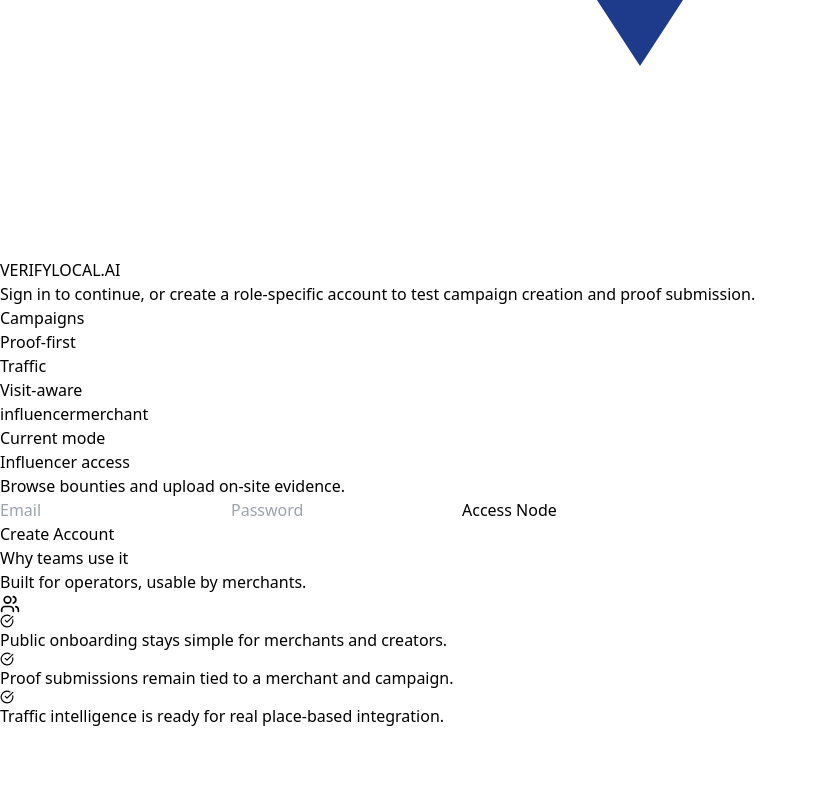
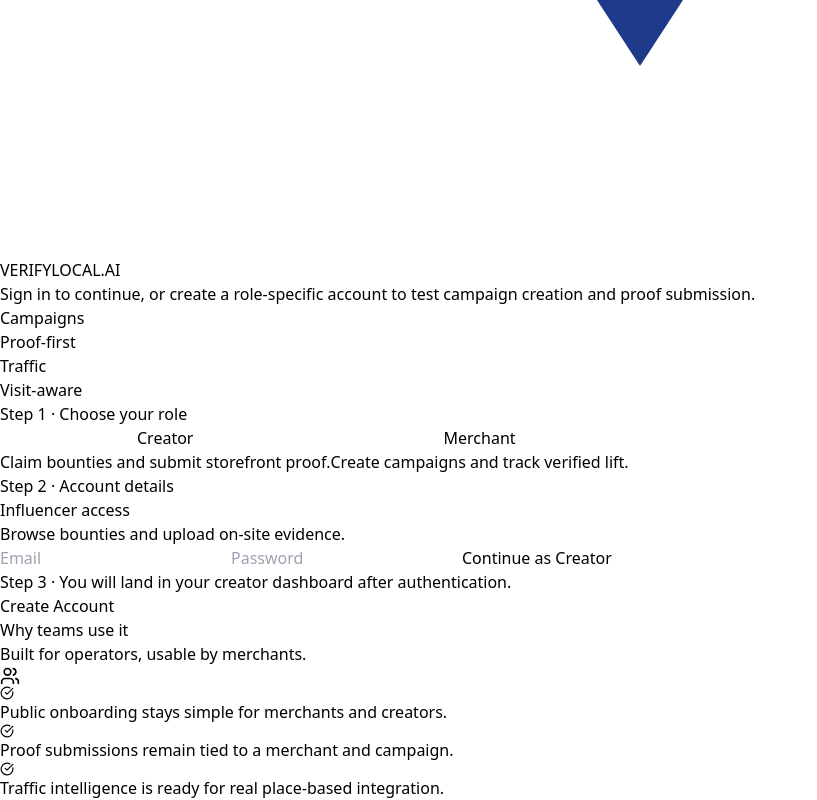
Before and after one commit to hongbo106/verifylocal.ai, a React (Vite) app: page / in a window 1280 px wide. Shown: the part 3180-3980 px from the top of the page, without its empty margins (0-817 px from the left). Before the commit the page ends 3908 px from the top, so only its background shows below. Built offline with nearby package versions, Linux system fonts and the light colour scheme.

Commit message:
Improve onboarding clarity with step-based auth and role cards

```diff
--- a/src/App.jsx
+++ b/src/App.jsx
@@ -57,6 +57,22 @@
 const AuthPage = ({ portalMode, roleMode, setRoleMode, authMode, setAuthMode, formData, setFormData, handleAuth, sessionID }) => {
   const isAdminPortal = portalMode === 'admin';
   const availableRoles = isAdminPortal ? ['admin'] : ['influencer', 'merchant'];
+  const roleConfig = {
+    merchant: {
+      title: 'Merchant',
+      subtitle: 'Create campaigns and track verified lift.',
+    },
+    influencer: {
+      title: 'Creator',
+      subtitle: 'Claim bounties and submit storefront proof.',
+    },
+    admin: {
+      title: 'Admin',
+      subtitle: 'Audit network activity and traffic signals.',
+    },
+  };
+  const currentRoleCopy = roleConfig[roleMode] || roleConfig.influencer;
+  const submitLabel = authMode === 'signin' ? `Continue as ${currentRoleCopy.title}` : `Create ${currentRoleCopy.title} account`;
 
   return (
   <div className={`${isAdminPortal ? 'bg-[radial-gradient(circle_at_top_left,_rgba(37,99,235,0.18),_transparent_22%),linear-gradient(180deg,_#020617_0%,_#0f172a_52%,_#111827_100%)]' : 'bg-[radial-gradient(circle_at_top_left,_rgba(37,99,235,0.12),_transparent_28%),linear-gradient(180deg,_#f8fafc_0%,_#eef4ff_42%,_#ffffff_100%)]'} min-h-screen animate-in fade-in duration-300`}>
@@ -177,14 +193,28 @@
             </div>
 
             <div className="p-8">
-              <div className="flex bg-slate-100 p-1 rounded-2xl mb-6">
-                {availableRoles.map(r => (
-                  <button key={r} onClick={() => setRoleMode(r)} className={`flex-1 py-3 text-[10px] font-black uppercase tracking-widest rounded-xl transition-all ${roleMode === r ? 'bg-white shadow-md text-blue-600' : 'text-slate-400'}`}>{r}</button>
-                ))}
+              <div className="mb-6">
+                <p className="text-[10px] font-black uppercase tracking-[0.2em] text-slate-400 mb-3">Step 1 · Choose your role</p>
+                <div className={`grid gap-3 ${isAdminPortal ? 'grid-cols-1' : 'grid-cols-1 sm:grid-cols-2'}`}>
+                  {availableRoles.map((r) => {
+                    const isActiveRole = roleMode === r;
+                    return (
+                      <button
+                        key={r}
+                        type="button"
+                        onClick={() => setRoleMode(r)}
+                        className={`text-left rounded-2xl border px-4 py-4 transition-all ${isActiveRole ? 'bg-blue-50 border-blue-300 shadow-sm' : 'bg-white border-slate-200 hover:border-blue-200'}`}
+                      >
+                        <p className={`text-xs font-black uppercase tracking-widest ${isActiveRole ? 'text-blue-700' : 'text-slate-600'}`}>{roleConfig[r].title}</p>
+                        <p className={`text-xs mt-1 leading-relaxed ${isActiveRole ? 'text-blue-900' : 'text-slate-500'}`}>{roleConfig[r].subtitle}</p>
+                      </button>
+                    );
+                  })}
+                </div>
               </div>
 
               <div className={`rounded-[28px] px-5 py-4 mb-6 ${isAdminPortal ? 'border border-white/10 bg-white/5' : 'border border-slate-100 bg-slate-50'}`}>
-                <p className="text-[10px] font-black uppercase tracking-[0.2em] text-slate-400">Current mode</p>
+                <p className="text-[10px] font-black uppercase tracking-[0.2em] text-slate-400">Step 2 · Account details</p>
                 <p className={`mt-2 text-lg font-black tracking-tight ${isAdminPortal ? 'text-white' : 'text-slate-900'}`}>{roleMode === 'merchant' ? 'Merchant setup' : roleMode === 'influencer' ? 'Influencer access' : 'Admin access'}</p>
                 <p className={`mt-1 text-sm ${isAdminPortal ? 'text-slate-300' : 'text-slate-500'}`}>{roleMode === 'merchant' ? 'Create campaigns and connect a place ID for traffic monitoring.' : roleMode === 'influencer' ? 'Browse bounties and upload on-site evidence.' : 'Review network activity, submissions, and traffic deltas.'}</p>
               </div>
@@ -205,7 +235,8 @@
                 )}
                 <input id={`e-${sessionID}`} name={`e-${sessionID}`} type="email" placeholder="Email" value={formData.email || ''} required className={`w-full p-4 border rounded-2xl outline-none ${isAdminPortal ? 'bg-slate-900 border-white/10 text-white placeholder:text-slate-500' : 'bg-slate-50'}`} onChange={e => setFormData({...formData, email: e.target.value})} />
                 <input id={`p-${sessionID}`} name={`p-${sessionID}`} type="password" placeholder="Password" value={formData.password || ''} required className={`w-full p-4 border rounded-2xl outline-none ${isAdminPortal ? 'bg-slate-900 border-white/10 text-white placeholder:text-slate-500' : 'bg-slate-50'}`} onChange={e => setFormData({...formData, password: e.target.value})} />
-                <button className={`w-full py-5 rounded-2xl font-black uppercase tracking-widest shadow-xl ${isAdminPortal ? 'bg-cyan-400 text-slate-950 shadow-cyan-500/20' : 'bg-[#1E3A8A] text-white shadow-blue-100'}`}>Access Node</button>
+                <button className={`w-full py-5 rounded-2xl font-black uppercase tracking-widest shadow-xl ${isAdminPortal ? 'bg-cyan-400 text-slate-950 shadow-cyan-500/20' : 'bg-[#1E3A8A] text-white shadow-blue-100'}`}>{submitLabel}</button>
+                <p className={`text-[11px] font-bold mt-2 ${isAdminPortal ? 'text-slate-400' : 'text-slate-500'}`}>Step 3 · You will land in your {currentRoleCopy.title.toLowerCase()} dashboard after authentication.</p>
               </form>
 
               {!isAdminPortal && <button onClick={() => { setAuthMode(authMode === 'signin' ? 'signup' : 'signin'); }} className="w-full mt-6 text-[10px] text-blue-600 underline font-black uppercase tracking-widest">{authMode === 'signin' ? 'Create Account' : 'Return to Login'}</button>}
```
